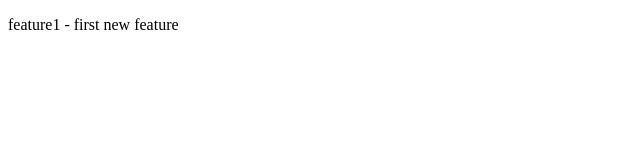
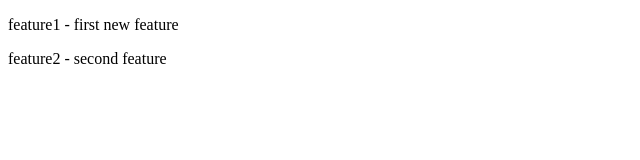
Before and after one commit to bayjohnpaul08/Create-Hex-Color, a plain HTML site: page feature1.html in a window 1280 px wide. Shown: the whole page, without its empty margins (0-640 px from the left). Drawn offline with Linux system fonts and the light colour scheme.

Commit message:
add second feature

```diff
--- a/feature1.html
+++ b/feature1.html
@@ -8,5 +8,6 @@
 </head>
 <body>
     <p>feature1 - first new feature</p>
+    <p>feature2 - second feature</p>
 </body>
 </html>
```
